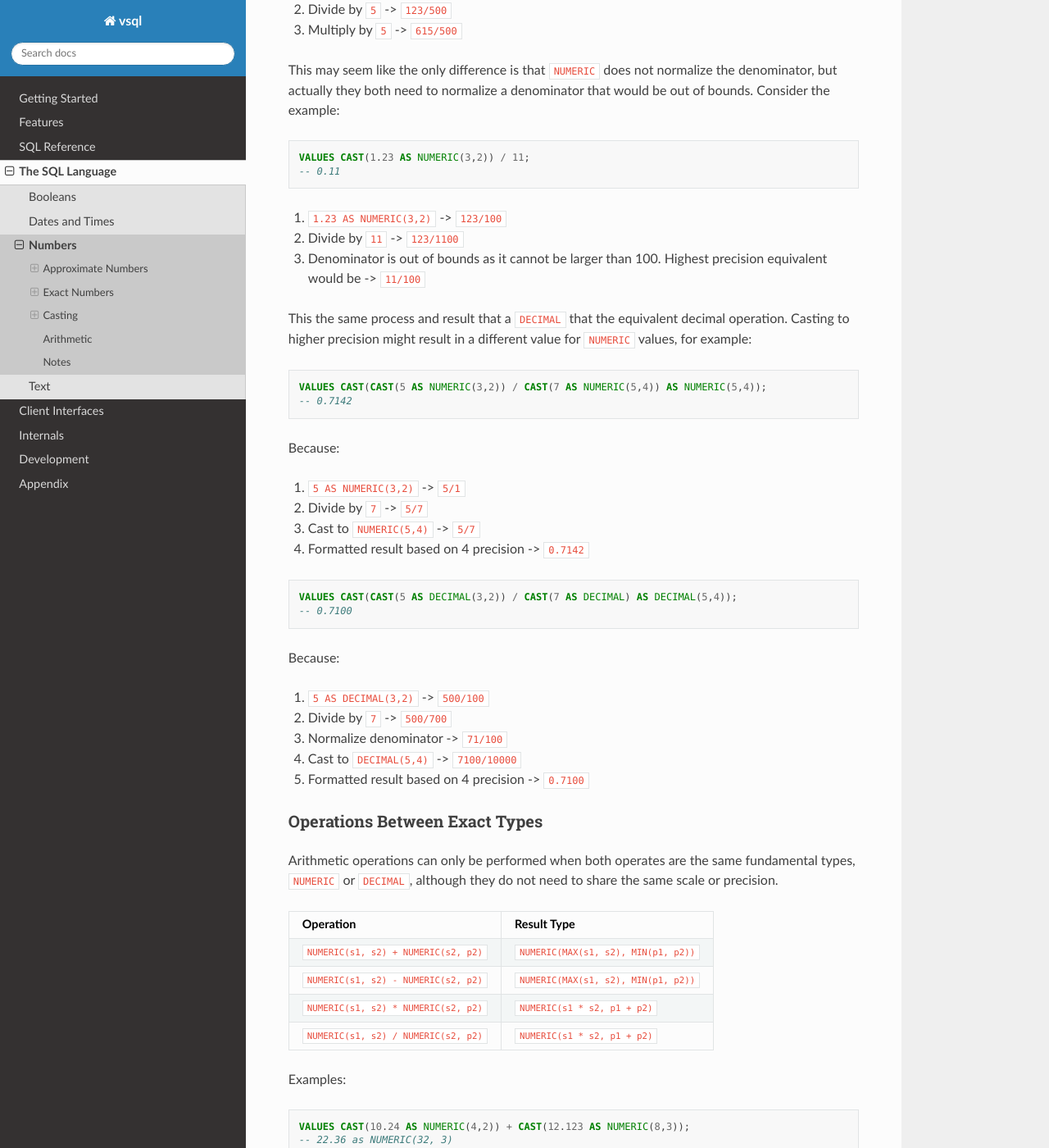
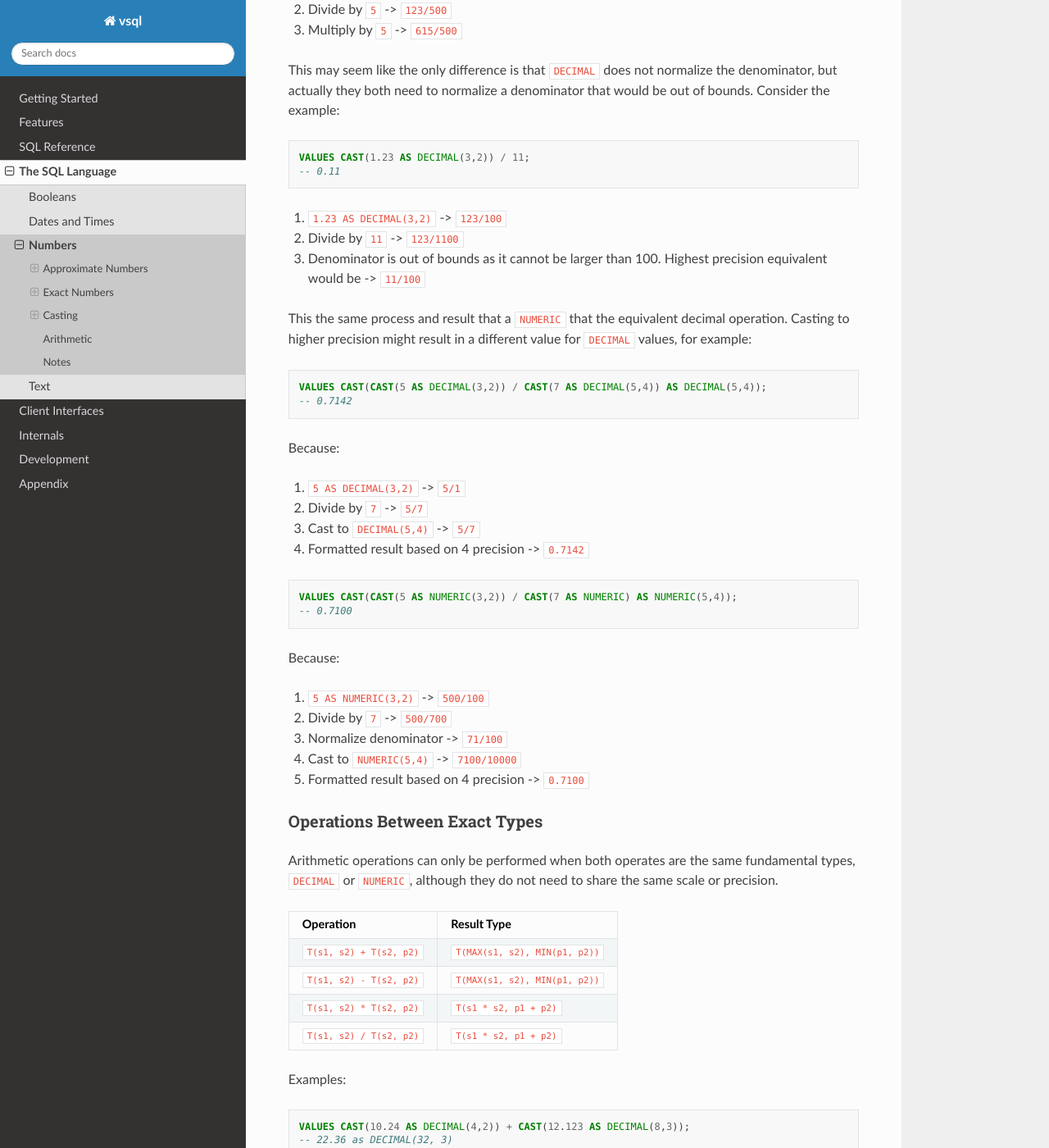
Before and after one commit to elliotchance/vsql, a Sphinx documentation site: the page built from docs/numbers.rst, in a window 1280 px wide and 1400 px high, scrolled down 5179 px. Shown: the whole window at 82% size. Built offline with Sphinx 7.4.7 and the Read the Docs theme 2.0.0, drawn with Linux system fonts in a browser that asks for light colours; some of the changed text lies outside the part shown.

Commit message:
numbers: Swap NUMERIC and DECIMAL (#187)
I made a mistake, confusing the names of NUMERIC vs DECIMAL. NUMERIC is
actually the exact type and DECIMAL is the more relaxed type, rather
than the other way around. For prosperity, the *only* difference between
these two types in the SQL standard is:

ISO/IEC 9075-2:2016(E), 6.1, <data type>, Syntax Rules:

> 26) NUMERIC specifies the data type exact numeric, with the decimal
> precision and scale specified by the <precision> and <scale>.
>
> 27) DECIMAL specifies the data type exact numeric, with the decimal
> scale specified by the <scale> and the implementation-defined decimal
> precision equal to or greater than the value of the specified
> <precision>.

I have seen this interpreted as: DECIMAL can use more precision (than
specified) if it's more storage efficient or otherwise favorable for the
engine to do so. This is the reasoning behind vsql's DECIMAL
implementation of storing the raw fraction instead of scaling the number
to the exact NUMERIC value.

This also fixes:

1. All exact numeric types (DECIMAL, NUMERIC, SMALLINT, INTEGER and
BIGINT) were being converted to approximate types for comparison (=, >,
etc). They are now compared as exact values.

2. Nowhere does it say say in the standard that exact values should be
zero padded to the precision (ie. 1.200 for NUMERIC(4, 3)). In fact, it
actually specifies that when converting an exact type to a
variable-length character string it should not do that:

ISO/IEC 9075-2:2016(E), 6.13, <cast specification>, General Rules:

> 12) a) i) Let YP be the shortest character string that conforms to the
> definition of <exact numeric literal> in Subclause 5.3, "<literal>",
> whose scale is the same as the scale of SD and whose interpreted value
> is the absolute value of SV.

It could be argued that the string/display values do not need to follow
this same specification as the situation is different. However, I think
it's going to be less confusing long term if we treat these conversions
the same everywhere.

3. Fixed a bug where casting a DECIMAL to DECIMAL of a higher
precision would not result in more actual precision as expected.

```diff
--- a/docs/numbers.rst
+++ b/docs/numbers.rst
@@ -211,8 +211,8 @@ and precision. Both store their respective values as fractions. For example,
 ``1.23`` could be represented as ``123/100``.
 
 The main difference between these two types comes down to the allowed
-denominators. In short, a ``NUMERIC`` may have any denominator, whereas a
-``DECIMAL`` must have a denominator of exactly 10^scale. This can also be
+denominators. In short, a ``DECIMAL`` may have any denominator, whereas a
+``NUMERIC`` must have a denominator of exactly 10^scale. This can also be
 expressed as:
 
 .. list-table::
@@ -222,31 +222,31 @@ expressed as:
     - Numerator
     - Denominator
 
-  * - ``NUMERIC(scale, precision)``
+  * - ``DECIMAL(scale, precision)``
     - ± 10^scale (exclusive)
     - ± 10^scale (exclusive)
 
-  * - ``DECIMAL(scale, precision)``
+  * - ``NUMERIC(scale, precision)``
     - ± 10^scale (exclusive)
     - 10^scale
 
-When calculations are performed on a ``DECIMAL``, the result from each operation
+When calculations are performed on a ``NUMERIC``, the result from each operation
 will be normalized to always satisfy this constraint.
 
-This means that a ``DECIMAL`` is always exact at the scale and precision
+This means that a ``NUMERIC`` is always exact at the scale and precision
 specified and casting to a higher precision will not alter the value. In
-contrast, a ``NUMERIC`` promises to have *at least* the precision specified but
+contrast, a ``DECIMAL`` promises to have *at least* the precision specified but
 the value may change as to be more exact if the precision is increased. This is
 best understood with some examples:
 
 .. code-block:: sql
 
-   VALUES CAST(1.23 AS DECIMAL(3,2)) / CAST(5 AS DECIMAL) * CAST(5 AS DECIMAL);
-   -- 1.20
+   VALUES CAST(1.23 AS NUMERIC(3,2)) / CAST(5 AS NUMERIC) * CAST(5 AS NUMERIC);
+   -- 1.2
 
 Because:
 
-1. ``1.23 AS DECIMAL(3,2)`` -> ``123/100``
+1. ``1.23 AS NUMERIC(3,2)`` -> ``123/100``
 2. Normalize denominator -> ``123/100``
 3. Divide by ``5`` -> ``123/500``
 4. Normalize denominator -> ``24/100``
@@ -257,63 +257,63 @@ Whereas,
 
 .. code-block:: sql
 
-  VALUES CAST(1.23 AS NUMERIC(3,2)) / 5 * 5;
+  VALUES CAST(1.23 AS DECIMAL(3,2)) / 5 * 5;
   -- 1.23
 
 Because:
 
-1. ``1.23 AS NUMERIC(3,2)`` -> ``123/100``
+1. ``1.23 AS DECIMAL(3,2)`` -> ``123/100``
 2. Divide by ``5`` -> ``123/500``
 3. Multiply by ``5`` -> ``615/500``
 
-This may seem like the only difference is that ``NUMERIC`` does not normalize
+This may seem like the only difference is that ``DECIMAL`` does not normalize
 the denominator, but actually they both need to normalize a denominator that
 would be out of bounds. Consider the example:
 
 .. code-block:: sql
 
-   VALUES CAST(1.23 AS NUMERIC(3,2)) / 11;
+   VALUES CAST(1.23 AS DECIMAL(3,2)) / 11;
    -- 0.11
 
-1. ``1.23 AS NUMERIC(3,2)`` -> ``123/100``
+1. ``1.23 AS DECIMAL(3,2)`` -> ``123/100``
 2. Divide by ``11`` -> ``123/1100``
 3. Denominator is out of bounds as it cannot be larger than 100. Highest
    precision equivalent would be -> ``11/100``
 
-This the same process and result that a ``DECIMAL`` that the equivalent decimal
+This the same process and result that a ``NUMERIC`` that the equivalent decimal
 operation. Casting to higher precision might result in a different value for
-``NUMERIC`` values, for example:
+``DECIMAL`` values, for example:
 
 .. code-block:: sql
 
-   VALUES CAST(CAST(5 AS NUMERIC(3,2)) / CAST(7 AS NUMERIC(5,4)) AS NUMERIC(5,4));
+   VALUES CAST(CAST(5 AS DECIMAL(3,2)) / CAST(7 AS DECIMAL(5,4)) AS DECIMAL(5,4));
    -- 0.7142
 
 Because:
 
-1. ``5 AS NUMERIC(3,2)`` -> ``5/1``
+1. ``5 AS DECIMAL(3,2)`` -> ``5/1``
 2. Divide by ``7`` -> ``5/7``
-3. Cast to ``NUMERIC(5,4)`` -> ``5/7``
+3. Cast to ``DECIMAL(5,4)`` -> ``5/7``
 4. Formatted result based on 4 precision -> ``0.7142``
 
 .. code-block:: sql
 
-   VALUES CAST(CAST(5 AS DECIMAL(3,2)) / CAST(7 AS DECIMAL) AS DECIMAL(5,4));
+   VALUES CAST(CAST(5 AS NUMERIC(3,2)) / CAST(7 AS NUMERIC) AS NUMERIC(5,4));
    -- 0.7100
 
 Because:
 
-1. ``5 AS DECIMAL(3,2)`` -> ``500/100``
+1. ``5 AS NUMERIC(3,2)`` -> ``500/100``
 2. Divide by ``7`` -> ``500/700``
 3. Normalize denominator -> ``71/100``
-4. Cast to ``DECIMAL(5,4)`` -> ``7100/10000``
+4. Cast to ``NUMERIC(5,4)`` -> ``7100/10000``
 5. Formatted result based on 4 precision -> ``0.7100``
 
 Operations Between Exact Types
 ^^^^^^^^^^^^^^^^^^^^^^^^^^^^^^
 
 Arithmetic operations can only be performed when both operates are the same
-fundamental types, ``NUMERIC`` or ``DECIMAL``, although they do not need to
+fundamental types, ``DECIMAL`` or ``NUMERIC``, although they do not need to
 share the same scale or precision.
 
 .. list-table::
@@ -322,27 +322,27 @@ share the same scale or precision.
   * - Operation
     - Result Type
 
-  * - ``NUMERIC(s1, s2) + NUMERIC(s2, p2)``
-    - ``NUMERIC(MAX(s1, s2), MIN(p1, p2))``
+  * - ``T(s1, s2) + T(s2, p2)``
+    - ``T(MAX(s1, s2), MIN(p1, p2))``
 
-  * - ``NUMERIC(s1, s2) - NUMERIC(s2, p2)``
-    - ``NUMERIC(MAX(s1, s2), MIN(p1, p2))``
+  * - ``T(s1, s2) - T(s2, p2)``
+    - ``T(MAX(s1, s2), MIN(p1, p2))``
 
-  * - ``NUMERIC(s1, s2) * NUMERIC(s2, p2)``
-    - ``NUMERIC(s1 * s2, p1 + p2)``
+  * - ``T(s1, s2) * T(s2, p2)``
+    - ``T(s1 * s2, p1 + p2)``
 
-  * - ``NUMERIC(s1, s2) / NUMERIC(s2, p2)``
-    - ``NUMERIC(s1 * s2, p1 + p2)``
+  * - ``T(s1, s2) / T(s2, p2)``
+    - ``T(s1 * s2, p1 + p2)``
 
 Examples:
 
 .. code-block:: sql
 
-   VALUES CAST(10.24 AS NUMERIC(4,2)) + CAST(12.123 AS NUMERIC(8,3));
-   -- 22.36 as NUMERIC(32, 3)
+   VALUES CAST(10.24 AS DECIMAL(4,2)) + CAST(12.123 AS DECIMAL(8,3));
+   -- 22.36 as DECIMAL(32, 3)
 
-   VALUES CAST(10.24 AS NUMERIC(4,2)) * CAST(12.123 AS NUMERIC(8,3));
-   -- 124.13952 as NUMERIC(32, 5)
+   VALUES CAST(10.24 AS DECIMAL(4,2)) * CAST(12.123 AS DECIMAL(8,3));
+   -- 124.13952 as DECIMAL(32, 5)
 
 Casting
 -------
```
Also changed, not shown: 10 other files.
